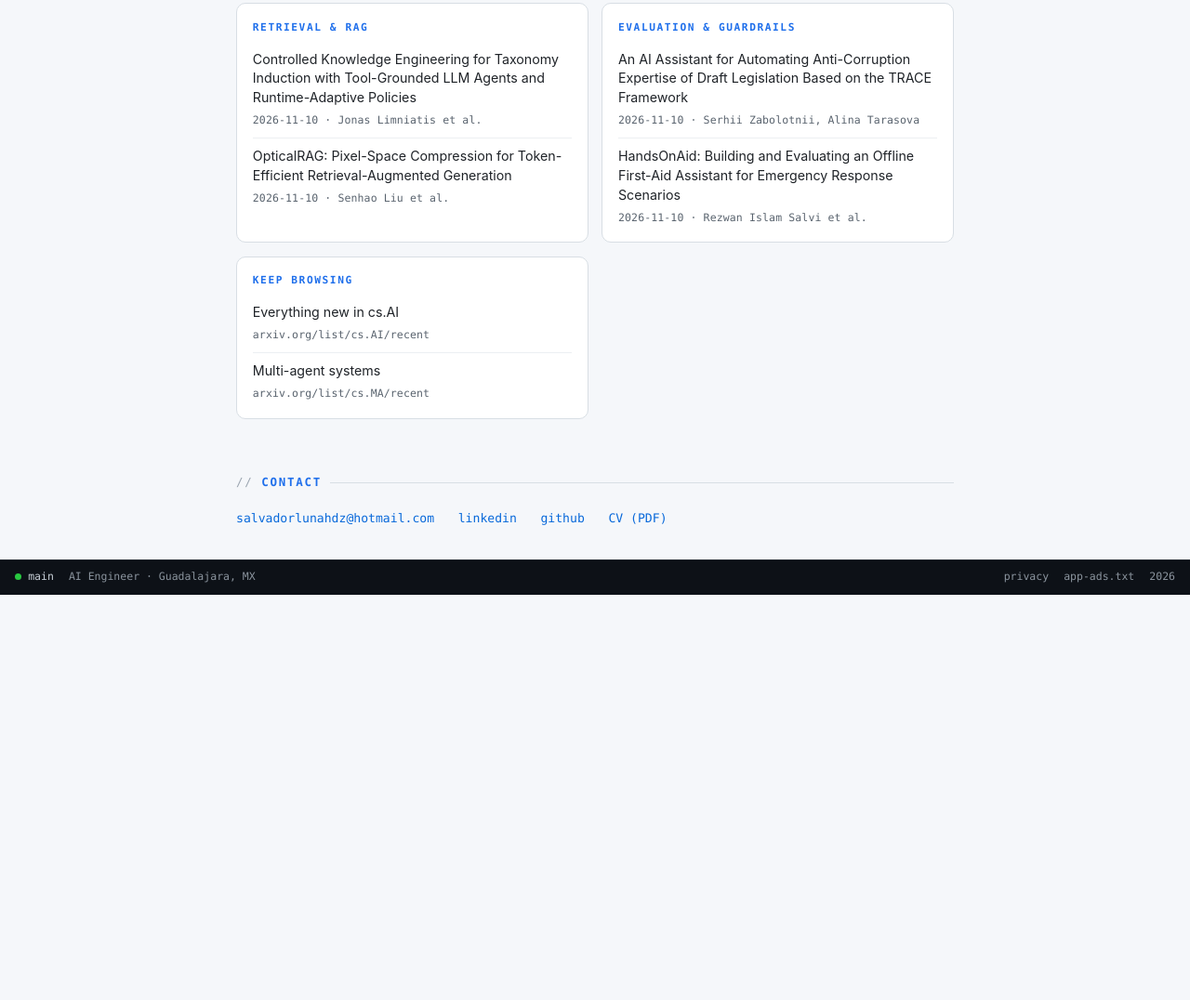
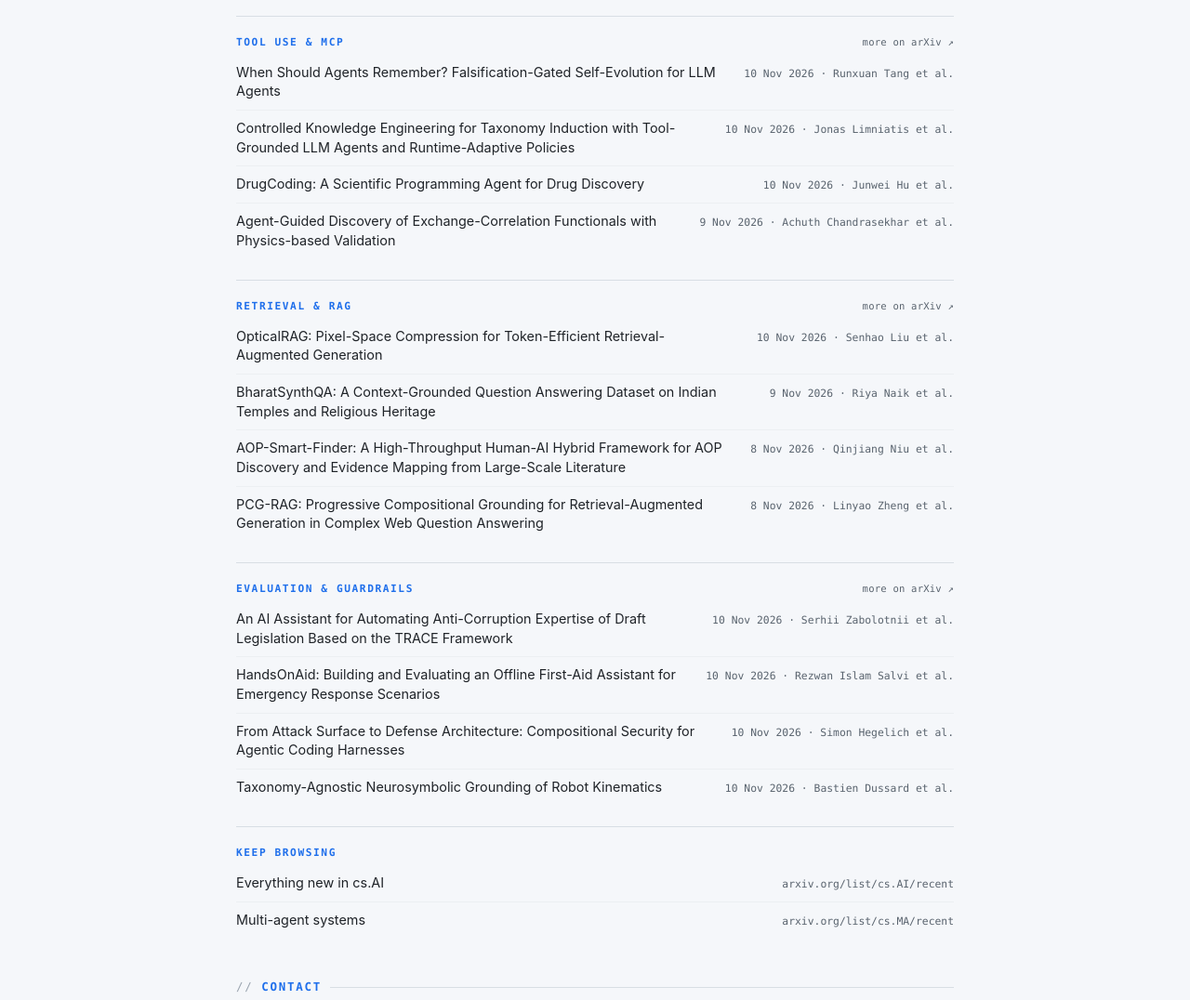
Before and after one commit to chavamoon/chavamoon.github.io, a plain HTML site: page index.html in a window 1280 px wide. Shown: the part 1724-2800 px from the top of the page at 93% size. Before the commit the page ends 2364 px from the top, so only its background shows below. Drawn offline with Linux system fonts and the light colour scheme.

Commit message:
Rename AI news to On my radar, show 4 papers per topic as a feed, soften the intro

```diff
--- a/index.html
+++ b/index.html
@@ -109,18 +109,21 @@
          background:#fff8c5; border-radius:999px; padding:.05rem .5rem; margin-left:.5rem;
          vertical-align:.15em; }
 
-  .papers { display:grid; gap:.9rem; grid-template-columns:repeat(auto-fit,minmax(16rem,1fr));
-            margin:0 0 1rem; }
-  .topic { background:#fff; border:1px solid var(--rule); border-radius:10px; padding:.95rem 1.05rem 1rem; }
-  .topic h3 { font-family:var(--mono); font-size:.7rem; letter-spacing:.14em; text-transform:uppercase;
-              color:var(--blue); margin:0 0 .4rem; font-weight:700; }
-  .paper { display:block; padding:.55rem 0; border-bottom:1px solid var(--hair); color:inherit; }
-  .paper:last-child { border-bottom:0; padding-bottom:0; }
-  .paper:hover { text-decoration:none; }
-  .paper:hover .ptitle { color:var(--blue-ink); text-decoration:underline; text-underline-offset:2px; }
-  .ptitle { display:block; font-size:.89rem; line-height:1.45; color:var(--ink); }
-  .pmeta { display:block; font-family:var(--mono); color:var(--dim); font-size:.72rem;
-           margin-top:.28rem; letter-spacing:.01em; }
+  .feed-group { border-top:1px solid var(--rule); padding-top:1.1rem; margin-top:1.4rem; }
+  .feed-group:first-child { border-top:0; padding-top:0; margin-top:.6rem; }
+  .feed-group h3 { display:flex; align-items:baseline; justify-content:space-between; gap:1rem;
+                   margin:0 0 .25rem; font-family:var(--mono); font-size:.7rem;
+                   letter-spacing:.14em; text-transform:uppercase; color:var(--blue); font-weight:700; }
+  .feed-group h3 a { font-size:.66rem; letter-spacing:.02em; text-transform:none;
+                     color:var(--dim); font-weight:400; }
+  .feed { list-style:none; margin:0; padding:0; }
+  .feed li { display:grid; grid-template-columns:1fr auto; gap:.15rem 1.4rem;
+             align-items:baseline; padding:.55rem 0; border-bottom:1px solid var(--hair); }
+  .feed li:last-child { border-bottom:0; }
+  .feed .ptitle { font-size:.9rem; line-height:1.45; color:var(--ink); }
+  .feed .ptitle:hover { color:var(--blue-ink); text-decoration:underline; text-underline-offset:2px; }
+  .feed .pmeta { font-family:var(--mono); font-size:.71rem; color:var(--dim); white-space:nowrap; }
+  .feed li:hover .pmeta { color:#3d4550; }
   .live { display:inline-block; font-family:var(--mono); font-size:.6rem; letter-spacing:.12em;
           text-transform:uppercase; color:#1a7f37; border:1px solid rgba(26,127,55,.3);
           background:#eaf6ed; border-radius:999px; padding:.06rem .5rem; margin-left:.5rem;
@@ -144,6 +147,8 @@
     .file { display:none; }
     nav.nav { margin-left:0; }
     .chrome { gap:.6rem; }
+    .feed li { grid-template-columns:1fr; gap:.3rem; }
+    .feed .pmeta { white-space:normal; }
   }
 </style>
 </head>
@@ -155,7 +160,7 @@
   <nav class="nav" aria-label="Sections">
     <a href="#about">about</a>
     <a href="#games">games</a>
-    <a href="#news">ai news</a>
+    <a href="#news">radar</a>
     <a href="#contact">contact</a>
     <a class="cv" href="cv/Salvador_Luna_CV.pdf" target="_blank" rel="noopener">CV &#8599;</a>
   </nav>
@@ -191,8 +196,8 @@
     <p class="lead">
       I build AI systems that do real work — agentic architectures, MCP tool contracts and
       LLM workflows that hold up in production. I started as a software developer, moved
-      into data science, and today I lead the agentic track at Softtek's AI Center of
-      Excellence.
+      into data science, and these days what I enjoy most is building agents that can
+      actually do the job.
     </p>
     <p>
       Outside of that I build small games with Godot: the kind of software where you can
@@ -233,31 +238,33 @@
   </section>
 
   <section id="news">
-    <h2>News on AI<span class="live">auto-refreshed</span></h2>
+    <h2>On my radar<span class="live">auto-refreshed</span></h2>
     <p class="note">
-      The newest papers for the topics I work in, pulled straight from the arXiv API and
-      regenerated every week by a GitHub Action in this repo.
+      Four topics I follow, four papers each — the newest the arXiv API returned this
+      week. Rebuilt every Monday by a GitHub Action in this repo.
     </p>
 
-    <div class="papers" id="papers">
-      <div class="topic">
-        <h3>Browse on arXiv</h3>
-        <a class="paper" href="https://arxiv.org/search/?searchtype=all&amp;query=LLM+agents&amp;order=-announced_date_first" target="_blank" rel="noopener">
-          <span class="ptitle">LLM agents &amp; agent architectures</span>
+    <div id="papers">
+      <div class="feed-group">
+        <h3><span>Browse on arXiv</span></h3>
+        <ul class="feed">
+          <li>
+            <a class="ptitle" href="https://arxiv.org/search/?searchtype=all&amp;query=LLM+agents&amp;order=-announced_date_first" target="_blank" rel="noopener">LLM agents &amp; agent architectures</a>
             <span class="pmeta">newest first</span>
-        </a>
-        <a class="paper" href="https://arxiv.org/search/?searchtype=all&amp;query=model+context+protocol&amp;order=-announced_date_first" target="_blank" rel="noopener">
-          <span class="ptitle">Tool use &amp; MCP</span>
+          </li>
+          <li>
+            <a class="ptitle" href="https://arxiv.org/search/?searchtype=all&amp;query=model+context+protocol&amp;order=-announced_date_first" target="_blank" rel="noopener">Tool use &amp; MCP</a>
             <span class="pmeta">newest first</span>
-        </a>
-        <a class="paper" href="https://arxiv.org/search/?searchtype=all&amp;query=retrieval-augmented+generation&amp;order=-announced_date_first" target="_blank" rel="noopener">
-          <span class="ptitle">Retrieval &amp; RAG</span>
+          </li>
+          <li>
+            <a class="ptitle" href="https://arxiv.org/search/?searchtype=all&amp;query=retrieval-augmented+generation&amp;order=-announced_date_first" target="_blank" rel="noopener">Retrieval &amp; RAG</a>
             <span class="pmeta">newest first</span>
-        </a>
-        <a class="paper" href="https://arxiv.org/list/cs.AI/recent" target="_blank" rel="noopener">
-          <span class="ptitle">Everything new in cs.AI</span>
+          </li>
+          <li>
+            <a class="ptitle" href="https://arxiv.org/list/cs.AI/recent" target="_blank" rel="noopener">Everything new in cs.AI</a>
             <span class="pmeta">arxiv.org/list/cs.AI/recent</span>
-        </a>
+          </li>
+        </ul>
       </div>
     </div>
   </section>
@@ -293,7 +300,12 @@
     ));
     const authors = (list) => {
       if (!list || !list.length) return '';
-      return list.length <= 2 ? list.join(', ') : list[0] + ' et al.';
+      return list.length === 1 ? list[0] : list[0] + ' et al.';
+    };
+    const MONTHS = ['Jan','Feb','Mar','Apr','May','Jun','Jul','Aug','Sep','Oct','Nov','Dec'];
+    const when = (iso) => {
+      const [y, m, d] = String(iso || '').split('-');
+      return (y && m && d) ? `${Number(d)} ${MONTHS[Number(m) - 1]} ${y}` : (iso || '');
     };
     const box = document.getElementById('papers');
     try {
@@ -302,24 +314,31 @@
       const data = await res.json();
       if (!data.topics || !data.topics.length) return;
       box.innerHTML = data.topics.map((t) => `
-        <div class="topic">
-          <h3>${esc(t.name)}</h3>
+        <div class="feed-group">
+          <h3>
+            <span>${esc(t.name)}</span>
+            <a href="https://arxiv.org/search/?searchtype=all&amp;query=${encodeURIComponent(t.name)}&amp;order=-announced_date_first" target="_blank" rel="noopener">more on arXiv &#8599;</a>
+          </h3>
+          <ul class="feed">
             ${t.papers.map((p) => `
-            <a class="paper" href="${esc(p.url)}" target="_blank" rel="noopener">
-              <span class="ptitle">${esc(p.title)}</span>
-              <span class="pmeta">${esc(p.published)} · ${esc(authors(p.authors))}</span>
-            </a>`).join('')}
+              <li>
+                <a class="ptitle" href="${esc(p.url)}" target="_blank" rel="noopener">${esc(p.title)}</a>
+                <span class="pmeta">${esc(when(p.published))} · ${esc(authors(p.authors))}</span>
+              </li>`).join('')}
+          </ul>
         </div>`).join('') + `
-        <div class="topic">
-          <h3>Keep browsing</h3>
-          <a class="paper" href="https://arxiv.org/list/cs.AI/recent" target="_blank" rel="noopener">
-            <span class="ptitle">Everything new in cs.AI</span>
+        <div class="feed-group">
+          <h3><span>Keep browsing</span></h3>
+          <ul class="feed">
+            <li>
+              <a class="ptitle" href="https://arxiv.org/list/cs.AI/recent" target="_blank" rel="noopener">Everything new in cs.AI</a>
               <span class="pmeta">arxiv.org/list/cs.AI/recent</span>
-          </a>
-          <a class="paper" href="https://arxiv.org/list/cs.MA/recent" target="_blank" rel="noopener">
-            <span class="ptitle">Multi-agent systems</span>
+            </li>
+            <li>
+              <a class="ptitle" href="https://arxiv.org/list/cs.MA/recent" target="_blank" rel="noopener">Multi-agent systems</a>
               <span class="pmeta">arxiv.org/list/cs.MA/recent</span>
-          </a>
+            </li>
+          </ul>
         </div>`;
     } catch (e) { /* static fallback stays in place */ }
   })();
--- a/papers.json
+++ b/papers.json
@@ -30,13 +30,7 @@
           "published": "2026-11-10",
           "id": "2611.14493v1",
           "url": "https://arxiv.org/abs/2611.14493v1"
-        }
-      ]
-    },
-    {
-      "name": "Tool use & MCP",
-      "query": "(cat:cs.AI OR cat:cs.CL) AND (abs:\"tool use\" OR abs:\"tool calling\" OR abs:\"model context protocol\")",
-      "papers": [
+        },
         {
           "title": "ReTrace: Distilling Tool-Using Agents into Planner-Free Workflows",
           "authors": [
@@ -55,6 +49,27 @@
           "url": "https://arxiv.org/abs/2611.14492v1"
         },
         {
+          "title": "One Policy for 100 Household Tasks: Our Solution for the 2026 BEHAVIOR Challenge",
+          "authors": [
+            "Ilia Larchenko",
+            "Gleb Zarin",
+            "Atindra Nair",
+            "Keerti Manney",
+            "Vitaly Kleban",
+            "Mirko Kiefer",
+            "Anjana Yodaiken"
+          ],
+          "published": "2026-11-10",
+          "id": "2611.14432v1",
+          "url": "https://arxiv.org/abs/2611.14432v1"
+        }
+      ]
+    },
+    {
+      "name": "Tool use & MCP",
+      "query": "(cat:cs.AI OR cat:cs.CL) AND (abs:\"tool use\" OR abs:\"tool calling\" OR abs:\"model context protocol\")",
+      "papers": [
+        {
           "title": "When Should Agents Remember? Falsification-Gated Self-Evolution for LLM Agents",
           "authors": [
             "Runxuan Tang",
@@ -68,13 +83,7 @@
           "published": "2026-11-10",
           "id": "2611.14326v1",
           "url": "https://arxiv.org/abs/2611.14326v1"
-        }
-      ]
-    },
-    {
-      "name": "Retrieval & RAG",
-      "query": "(cat:cs.CL OR cat:cs.IR) AND (abs:\"retrieval-augmented generation\" OR abs:\"RAG\")",
-      "papers": [
+        },
         {
           "title": "Controlled Knowledge Engineering for Taxonomy Induction with Tool-Grounded LLM Agents and Runtime-Adaptive Policies",
           "authors": [
@@ -88,6 +97,34 @@
           "url": "https://arxiv.org/abs/2611.13966v1"
         },
         {
+          "title": "DrugCoding: A Scientific Programming Agent for Drug Discovery",
+          "authors": [
+            "Junwei Hu",
+            "Zhuohao Lin",
+            "Kun Li",
+            "Hengnan Zhang"
+          ],
+          "published": "2026-11-10",
+          "id": "2611.13651v1",
+          "url": "https://arxiv.org/abs/2611.13651v1"
+        },
+        {
+          "title": "Agent-Guided Discovery of Exchange-Correlation Functionals with Physics-based Validation",
+          "authors": [
+            "Achuth Chandrasekhar",
+            "Amir Barati Farimani"
+          ],
+          "published": "2026-11-09",
+          "id": "2611.13329v1",
+          "url": "https://arxiv.org/abs/2611.13329v1"
+        }
+      ]
+    },
+    {
+      "name": "Retrieval & RAG",
+      "query": "(cat:cs.CL OR cat:cs.IR) AND (abs:\"retrieval-augmented generation\" OR abs:\"RAG\")",
+      "papers": [
+        {
           "title": "OpticalRAG: Pixel-Space Compression for Token-Efficient Retrieval-Augmented Generation",
           "authors": [
             "Senhao Liu",
@@ -99,6 +136,40 @@
           "published": "2026-11-10",
           "id": "2611.13675v1",
           "url": "https://arxiv.org/abs/2611.13675v1"
+        },
+        {
+          "title": "BharatSynthQA: A Context-Grounded Question Answering Dataset on Indian Temples and Religious Heritage",
+          "authors": [
+            "Riya Naik",
+            "Shivam Sharma",
+            "Swati Agarwal"
+          ],
+          "published": "2026-11-09",
+          "id": "2611.11952v1",
+          "url": "https://arxiv.org/abs/2611.11952v1"
+        },
+        {
+          "title": "AOP-Smart-Finder: A High-Throughput Human-AI Hybrid Framework for AOP Discovery and Evidence Mapping from Large-Scale Literature",
+          "authors": [
+            "Qinjiang Niu",
+            "Lu Yan"
+          ],
+          "published": "2026-11-08",
+          "id": "2611.11349v1",
+          "url": "https://arxiv.org/abs/2611.11349v1"
+        },
+        {
+          "title": "PCG-RAG: Progressive Compositional Grounding for Retrieval-Augmented Generation in Complex Web Question Answering",
+          "authors": [
+            "Linyao Zheng",
+            "Xuhang Shi",
+            "Zhifang Mao",
+            "Chongqi Qu",
+            "Xiuquan Hou"
+          ],
+          "published": "2026-11-08",
+          "id": "2611.11113v1",
+          "url": "https://arxiv.org/abs/2611.11113v1"
         }
       ]
     },
@@ -126,6 +197,33 @@
           "published": "2026-11-10",
           "id": "2611.14059v1",
           "url": "https://arxiv.org/abs/2611.14059v1"
+        },
+        {
+          "title": "From Attack Surface to Defense Architecture: Compositional Security for Agentic Coding Harnesses",
+          "authors": [
+            "Simon Hegelich",
+            "Bardh Prenkaj",
+            "Habiba Sarhan",
+            "Morteza Shahrezaye",
+            "Kolja Hegelich",
+            "Christian Montag",
+            "Ralf Schneider",
+            "Erik Cambria"
+          ],
+          "published": "2026-11-10",
+          "id": "2611.13960v1",
+          "url": "https://arxiv.org/abs/2611.13960v1"
+        },
+        {
+          "title": "Taxonomy-Agnostic Neurosymbolic Grounding of Robot Kinematics",
+          "authors": [
+            "Bastien Dussard",
+            "Aur{é}lie Clodic",
+            "Guillaume Sarthou"
+          ],
+          "published": "2026-11-10",
+          "id": "2611.13850v1",
+          "url": "https://arxiv.org/abs/2611.13850v1"
         }
       ]
     }
```
Also changed, not shown: 1 other file. Lines whose indentation alone changed are shown as unchanged.
